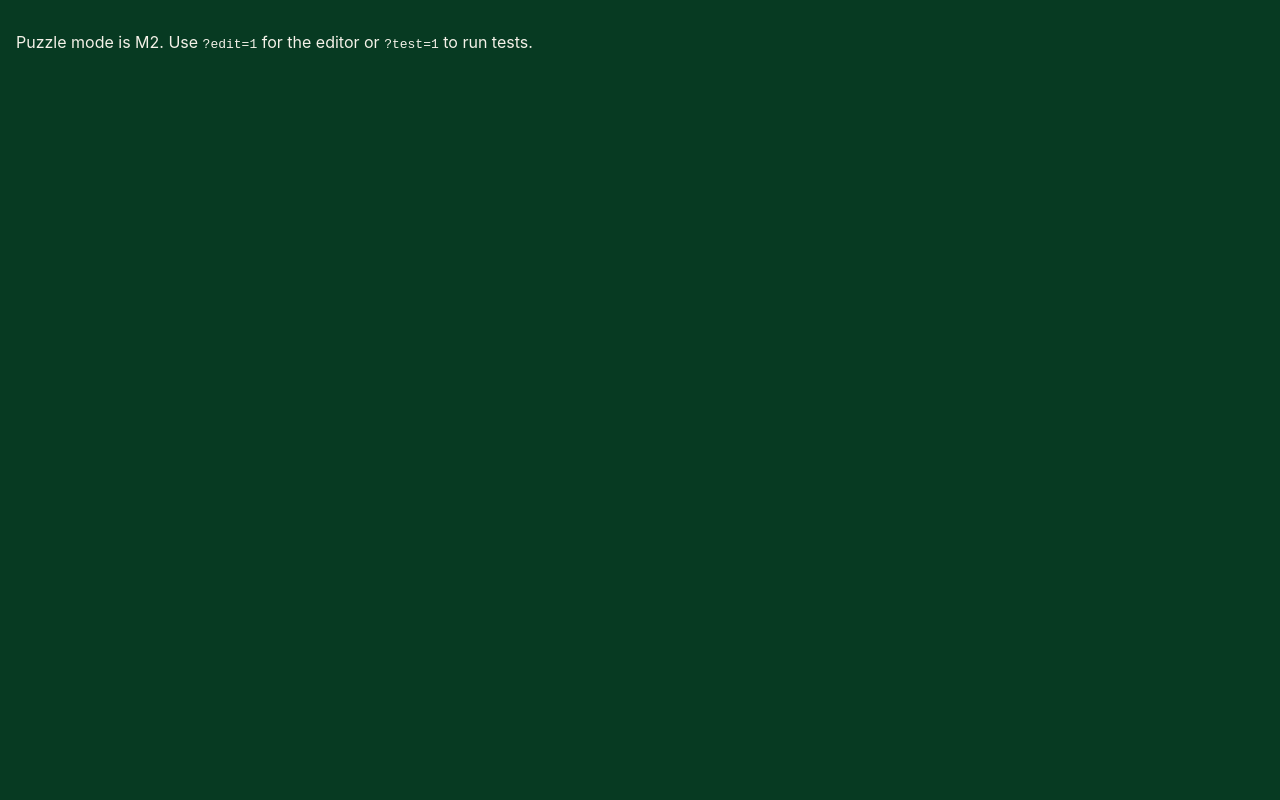
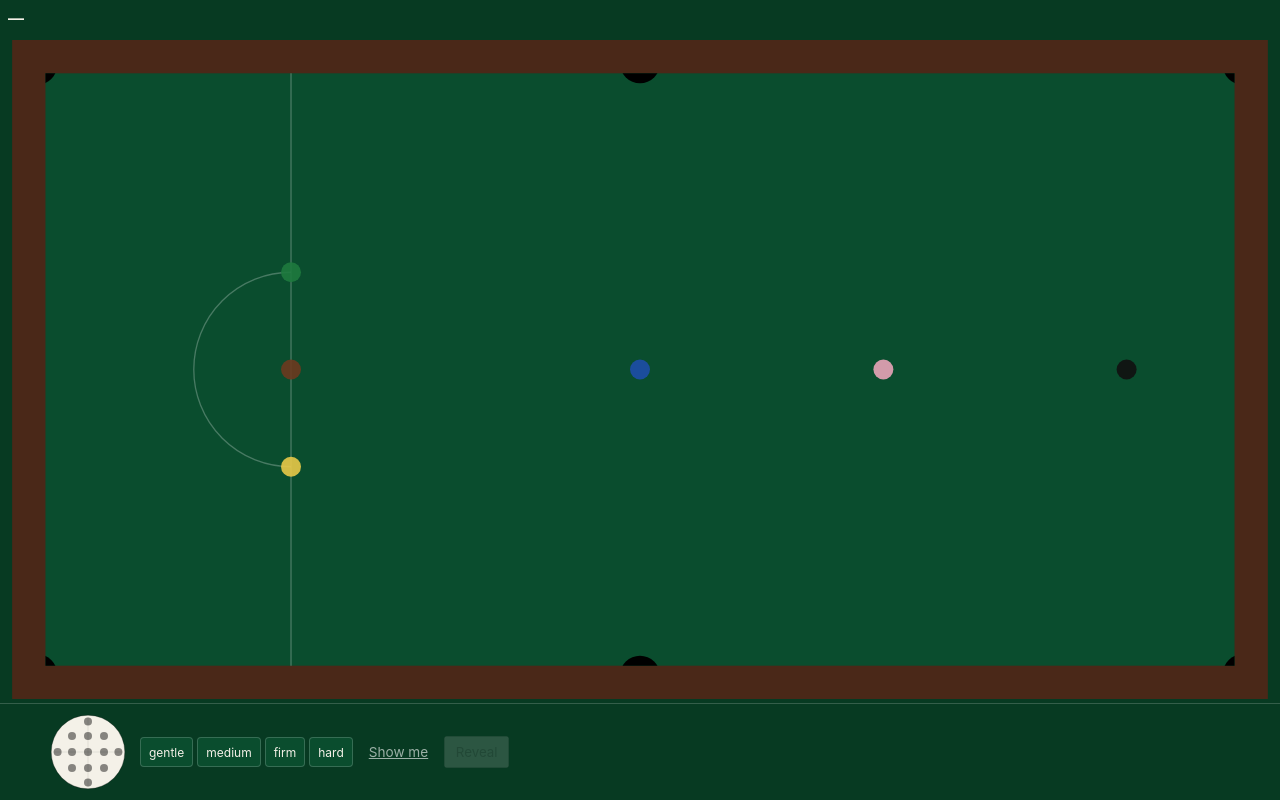
Before and after one commit to sxotney/paths, a plain HTML site: page index.html in a window 1280 px wide. Drawn offline with Linux system fonts and the light colour scheme.

Commit message:
puzzle: shell layout (no logic yet)

```diff
--- a/js/app.js
+++ b/js/app.js
@@ -8,6 +8,6 @@ if (params.has('test')) {
   const { mountEditor } = await import('./editor.js');
   mountEditor(document.getElementById('root'));
 } else {
-  document.getElementById('root').innerHTML =
-    '<p style="padding:1rem">Puzzle mode is M2. Use <code>?edit=1</code> for the editor or <code>?test=1</code> to run tests.</p>';
+  const { mountPuzzle } = await import('./puzzle.js');
+  mountPuzzle(document.getElementById('root'));
 }
--- /dev/null
+++ b/js/puzzle.js
@@ -0,0 +1,22 @@
+import { renderTable } from './renderer.js';
+import { tipWidgetSVG } from './tip-widget.js';
+import { PACE_BUCKETS } from './schema.js';
+
+export function mountPuzzle(root) {
+  root.innerHTML = `
+    <header class="bar puzzle-bar">
+      <span id="puzzle-pattern-name">—</span>
+    </header>
+    <section id="canvas"></section>
+    <footer class="bar bar-bottom puzzle-bar">
+      <div id="puzzle-result"></div>
+      <div id="puzzle-tip">${tipWidgetSVG()}</div>
+      <div id="puzzle-pace">${PACE_BUCKETS.map(p => `<button class="pace-cell" data-pace="${p}">${p}</button>`).join('')}</div>
+      <button id="puzzle-show-me" class="ghost-link">Show me</button>
+      <button id="puzzle-reveal" disabled>Reveal</button>
+      <button id="puzzle-next" hidden>Next</button>
+    </footer>
+  `;
+  // Render an empty table for now; variant rendering comes in Task 5
+  document.getElementById('canvas').appendChild(renderTable());
+}
--- a/styles.css
+++ b/styles.css
@@ -30,3 +30,14 @@ html, body { margin: 0; padding: 0; height: 100%; background: var(--green-deep);
 button { font-family:inherit; padding:.4rem .6rem; }
 button:disabled { opacity:.4; }
 input, select { background:#0a4d2e; color:var(--white); border:1px solid var(--grid-line); padding:.3rem; border-radius:4px; }
+.puzzle-bar { gap:.75rem; }
+#puzzle-pattern-name { font-weight:600; font-size:1rem; }
+#puzzle-tip { width:5rem; height:5rem; flex:0 0 auto; }
+#puzzle-tip svg { width:100%; height:100%; display:block; }
+#puzzle-pace { display:flex; gap:.25rem; }
+#puzzle-result { font-size:1.5rem; min-width:1.75rem; text-align:center; }
+.ghost-link { background:transparent; color:rgba(255,255,255,0.6); border:none; padding:.4rem .25rem; text-decoration:underline; font-size:.85rem; }
+.tip-cell.correct { fill:#3fb74a !important; stroke:#3fb74a !important; stroke-width:2 !important; }
+.tip-cell.wrong { fill:var(--red) !important; stroke:var(--red) !important; stroke-width:2 !important; }
+.pace-cell.correct { background:#3fb74a !important; color:var(--white) !important; }
+.pace-cell.wrong { background:var(--red) !important; color:var(--white) !important; }
```
